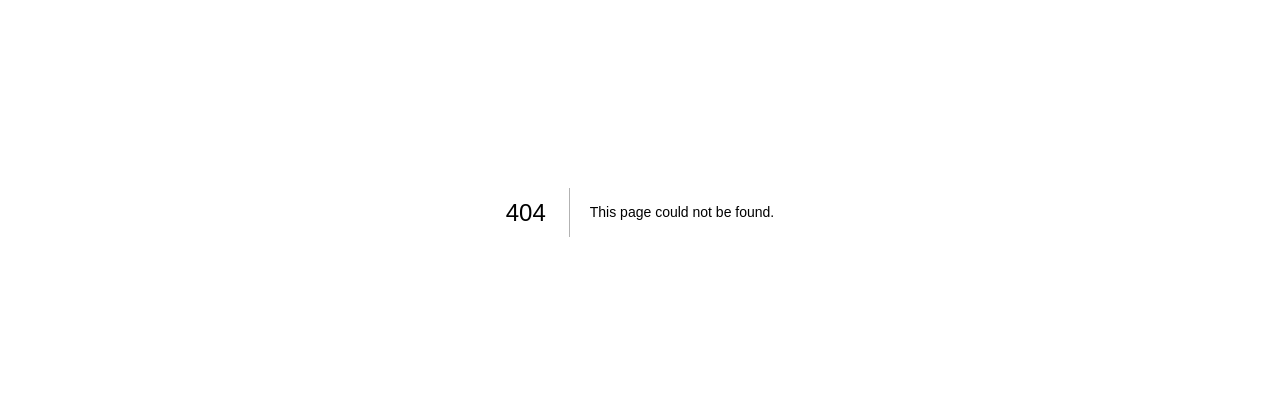
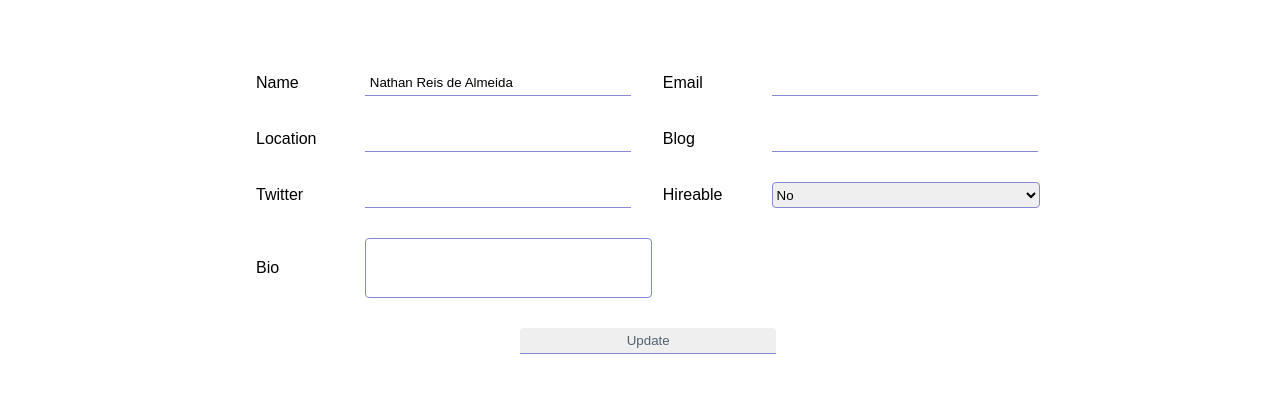
Before and after one commit to TripeeApp/developer-test, a Next.js app: page /profile in a window 1280 px wide. Before the commit this address had no page. Shown: the part 189-593 px from the top of the page. Built offline with nearby package versions, Linux system fonts and the light colour scheme.

Commit message:
Development of the profile page
Full development of layout and the features of the profile page

```diff
--- /dev/null
+++ b/public/css/profile.module.css
@@ -0,0 +1,56 @@
+.main {
+    width: 60vw;
+}
+
+.main form {
+    display: grid;
+    grid-template-columns: 10% auto 10% auto;
+    row-gap: 30px;
+    column-gap: 2em;
+}
+
+.main form input {
+    border: none;
+    padding: 5px 5px;
+    border-bottom: 1px solid rgb(137, 136, 207);
+    transition: 0.25s;
+    width: 20vw;
+}
+
+.main form label {
+    display: flex;
+    align-items: center;
+}
+
+.main form textarea, .main form select {
+    border: 1px solid rgb(137, 136, 207);
+    border-radius: 4px;
+}
+
+.main form textarea {
+    resize: none;
+    padding: 5px 2px;
+    grid-column: span 2;
+    border: 1px solid rgb(137, 136, 207);
+    border-radius: 4px;
+    height: 6vh;
+    width: 22vw;
+}
+
+.main form input[type='button'] {
+    grid-column: span 4;
+    margin: 0 auto;
+    color: rgb(82, 97, 112);
+    border-top-left-radius: 4px;
+    border-top-right-radius: 4px;
+    cursor: pointer;
+}
+
+.main form input[type='button']:hover {
+    width: 22vw;
+}
+
+
+.main form select {
+    width: 21vw;
+}
--- /dev/null
+++ b/src/pages/profile.tsx
@@ -0,0 +1,125 @@
+import React, { useEffect, useState } from 'react';
+import styles from '../../public/css/profile.module.css';
+import axios from '../services/gitApi';
+
+function Profile() {
+    const [userInfo, setUserInfo] = useState({
+        name: 'Nathan Reis de Almeida',
+        email: '',
+        twitter_username: '',
+        location: '',
+        hireable: false,
+        bio: '',
+        blog: ''
+    });
+
+    if(process.browser) {
+        axios.defaults.headers.common['Authorization'] = `token ${localStorage.getItem('//gitTokenTripee//')}`;
+    }
+
+    const loadUserInfo = async () => {
+        await axios.get('/user').then(res => {
+            setUserInfo({
+                name: res.data.name,
+                email: res.data.email || '',
+                twitter_username: res.data.twitter_username || '',
+                location: res.data.location || '',
+                hireable: res.data.hireable || false,
+                bio: res.data.bio || '',
+                blog: res.data.blog || ''
+            });
+        });
+    }
+
+    const sendUserInfo = async () => {
+        try {
+            await axios.patch('/user', userInfo).then(res => {
+               alert('Alteração realizada com sucesso')
+            });
+
+        } catch (error) {
+            alert('Houve um erro, verifique as permissões do seu token')
+        }
+
+    }
+
+    useEffect(() => {
+        // loadUserInfo();
+    }, []);
+
+    return (
+        <section className={styles.main}>
+            <form>
+                <label htmlFor='name'>Name</label>
+                <input
+                    type='text'
+                    name='name'
+                    value={userInfo.name}
+                    onChange={e => setUserInfo({...userInfo, name: e.target.value})}
+                    id='name'
+                />
+
+                <label htmlFor='email'>Email</label>
+                <input
+                    type='email'
+                    name='email'
+                    value={userInfo.email}
+                    onChange={e => setUserInfo({...userInfo, email: e.target.value})}
+                    id='email'
+                />
+
+                <label htmlFor='location'>Location</label>
+                <input
+                    type='text'
+                    name='location'
+                    value={userInfo.location}
+                    onChange={e => setUserInfo({...userInfo, location: e.target.value})}
+                    id='location'
+                />
+
+                <label htmlFor='blog'>Blog</label>
+                <input
+                    type='text'
+                    name='blog'
+                    value={userInfo.blog}
+                    onChange={e => setUserInfo({...userInfo, blog: e.target.value})}
+                    id='blog'
+                />
+
+                <label htmlFor='twitter'>Twitter</label>
+                <input
+                    type='text'
+                    name='twitter'
+                    value={userInfo.twitter_username}
+                    onChange={e => setUserInfo({...userInfo, twitter_username: e.target.value})}
+                    id='twitter'
+                />
+
+                <label htmlFor='hireable' >Hireable</label>
+                <select
+                    defaultValue={Number(userInfo.hireable)}
+                    onChange={e => setUserInfo({...userInfo, hireable: Boolean(e.target.value)})}
+                    id='hireable'
+                >
+                    <option value={1}>Yes</option>
+                    <option value={0}>No</option>
+                </select>
+
+                <label htmlFor='bio'>Bio</label>
+                <textarea
+                    name='bio'
+                    value={userInfo.bio}
+                    onChange={e => setUserInfo({...userInfo, bio: e.target.value})}
+                    id='bio'
+                />
+
+                <input
+                    type='button'
+                    value='Update' onClick={e => console.log(userInfo)}
+                />
+            </form>
+        </section>
+    )
+}
+
+export default Profile;
```
